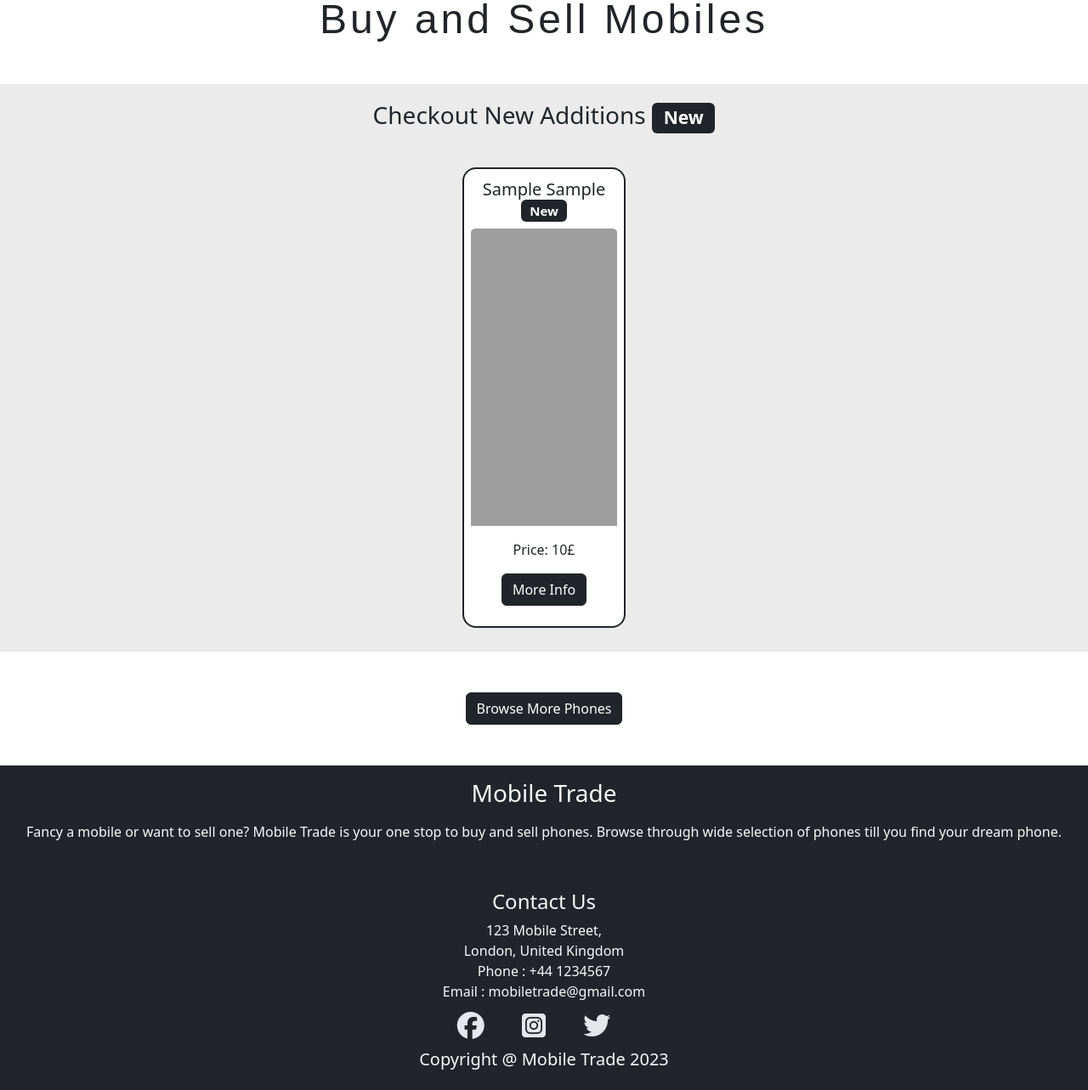
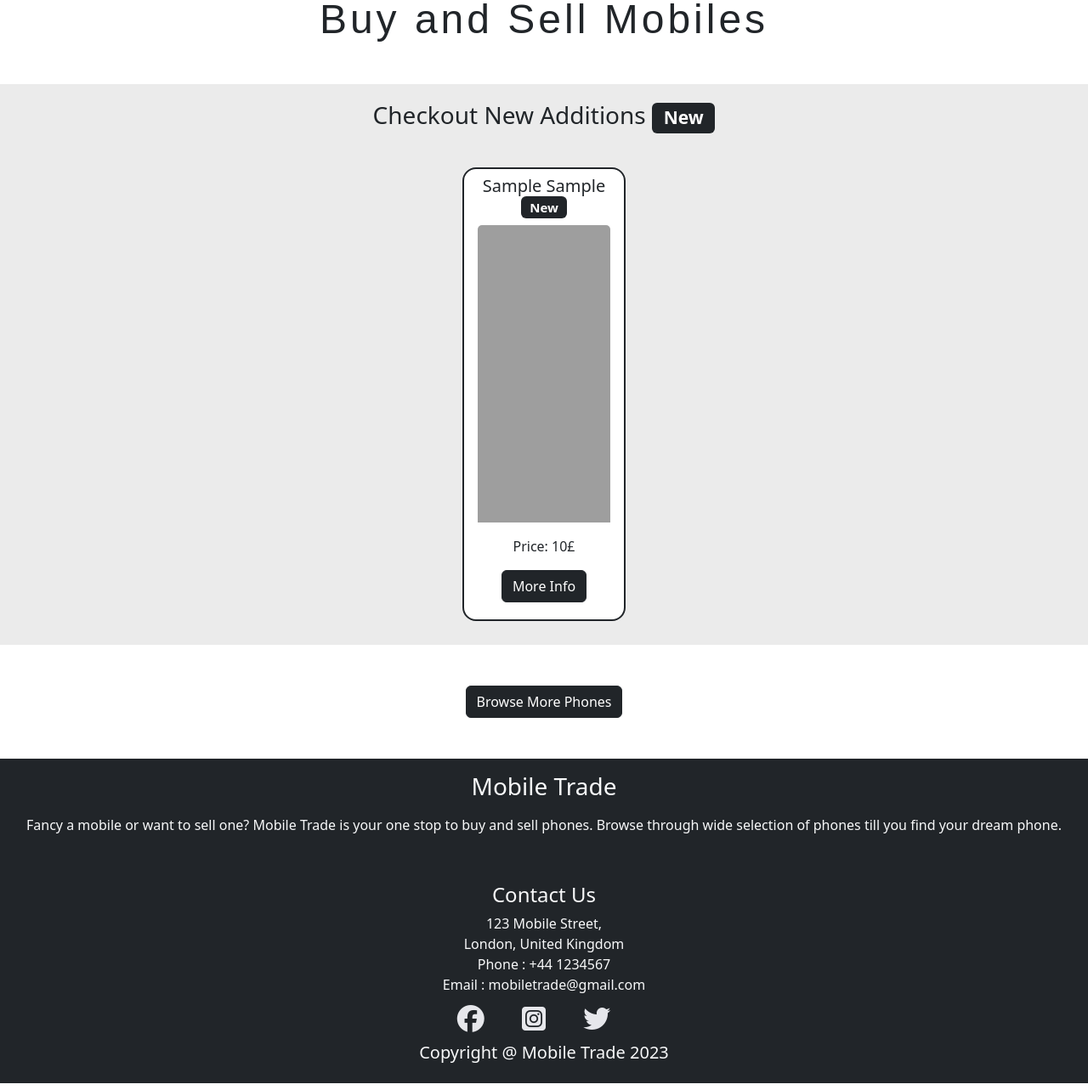
Before and after one commit to AbhilashAynipully/MobileTrade, a Django app: page / in a window 1280 px wide. Shown: the part 690-1973 px from the top of the page at 85% size. Run offline with Django 3.2, Linux system fonts and the light colour scheme; tables that the repository leaves empty hold one stand-in row (values such as "Sample post"); parts of the project's set-up code (start-up, migrations or seed data) failed here and were passed over; some libraries are stand-ins or nearby versions; grey boxes are pictures that could not be loaded.

Commit message:
Adjusted colspan and padding for cards

```diff
--- a/templates/index.html
+++ b/templates/index.html
@@ -24,8 +24,8 @@
 
   <div class="row justify-content-evenly">
     {% for mobile in mobiles|slice:'4' %}
-    <div class="col-xl-2 col-sm-4 col-8 m-4 text-center">
-      <div class="card border-dark border-2 rounded-4 p-2">
+    <div class="col-xl-2 col-sm-4 col-10 m-4 text-center">
+      <div class="card border-dark border-2 rounded-4 py-1 px-3">
         <h5 class="card-title mt-1"> {{ mobile.brand }}
           {{ mobile.model }} <span class="badge text-bg-dark">New</span>
         </h5>
```
